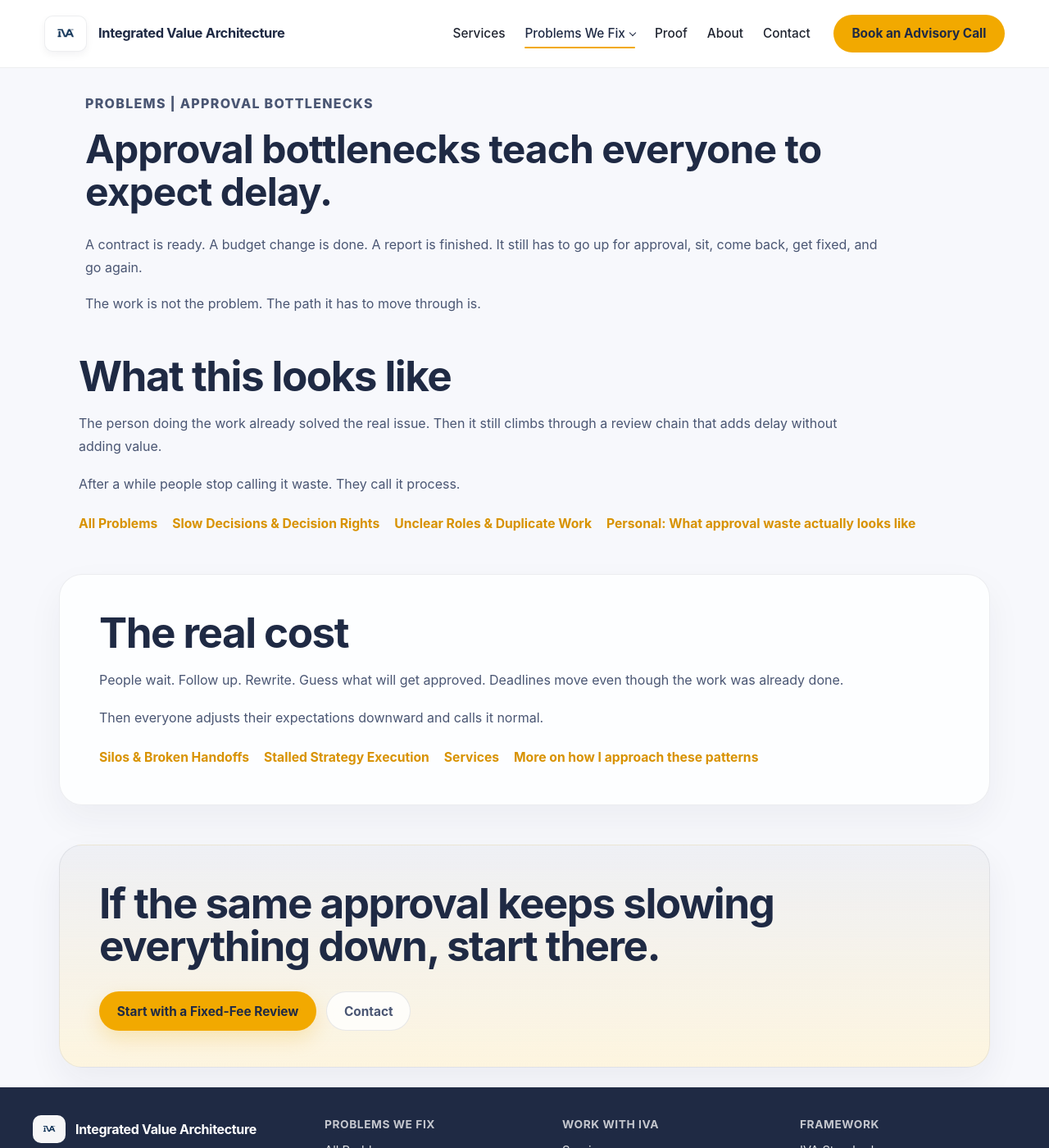
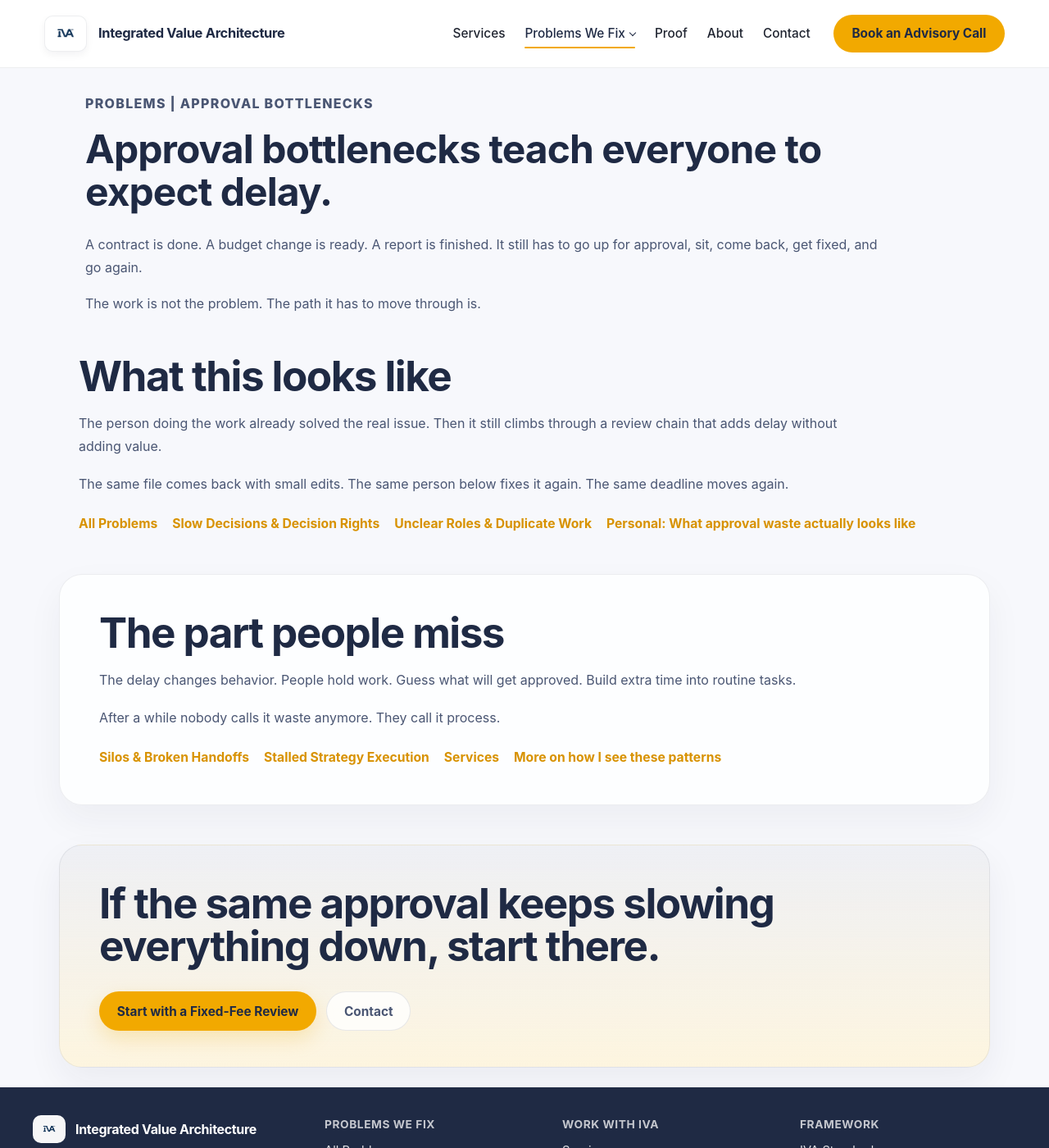
Before and after one commit to efost7873/integratedvaluearchitecture.com, a Jekyll site: the page built from approval-bottlenecks.html, in a window 1280 px wide and 1400 px high. Shown: the whole window at 82% size. Built offline with Jekyll 4.4.1, drawn with Linux system fonts in a browser that asks for light colours.

Commit message:
Update approval-bottlenecks.html

```diff
--- a/approval-bottlenecks.html
+++ b/approval-bottlenecks.html
@@ -10,7 +10,7 @@ permalink: /approval-bottlenecks/
     <h1>Approval bottlenecks teach everyone to expect delay.</h1>
 
     <p>
-      A contract is ready. A budget change is done. A report is finished.
+      A contract is done. A budget change is ready. A report is finished.
       It still has to go up for approval, sit, come back, get fixed, and go again.
     </p>
 
@@ -30,8 +30,9 @@ permalink: /approval-bottlenecks/
     </p>
 
     <p>
-      After a while people stop calling it waste.
-      They call it process.
+      The same file comes back with small edits.
+      The same person below fixes it again.
+      The same deadline moves again.
     </p>
 
     <div class="inline-links">
@@ -45,22 +46,23 @@ permalink: /approval-bottlenecks/
 
 <section class="section alt">
   <div class="container narrow">
-    <h2>The real cost</h2>
+    <h2>The part people miss</h2>
 
     <p>
-      People wait. Follow up. Rewrite. Guess what will get approved.
-      Deadlines move even though the work was already done.
+      The delay changes behavior.
+      People hold work. Guess what will get approved. Build extra time into routine tasks.
     </p>
 
     <p>
-      Then everyone adjusts their expectations downward and calls it normal.
+      After a while nobody calls it waste anymore.
+      They call it process.
     </p>
 
     <div class="inline-links">
       <a href="/silos-broken-handoffs/">Silos & Broken Handoffs</a>
       <a href="/stalled-strategy-execution/">Stalled Strategy Execution</a>
       <a href="/services/">Services</a>
-      <a href="https://evanmichealfoster.com/problems/">More on how I approach these patterns</a>
+      <a href="https://evanmichealfoster.com/problems/">More on how I see these patterns</a>
     </div>
   </div>
 </section>
```
